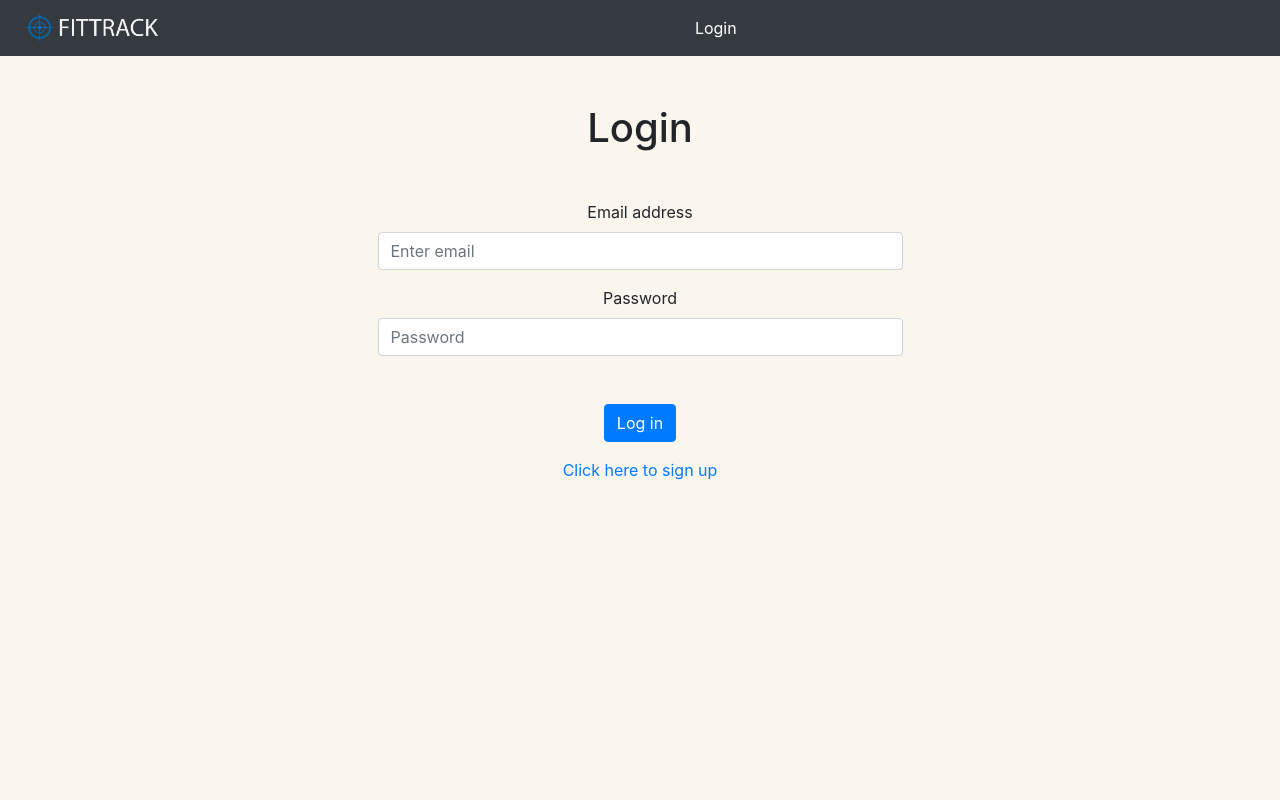
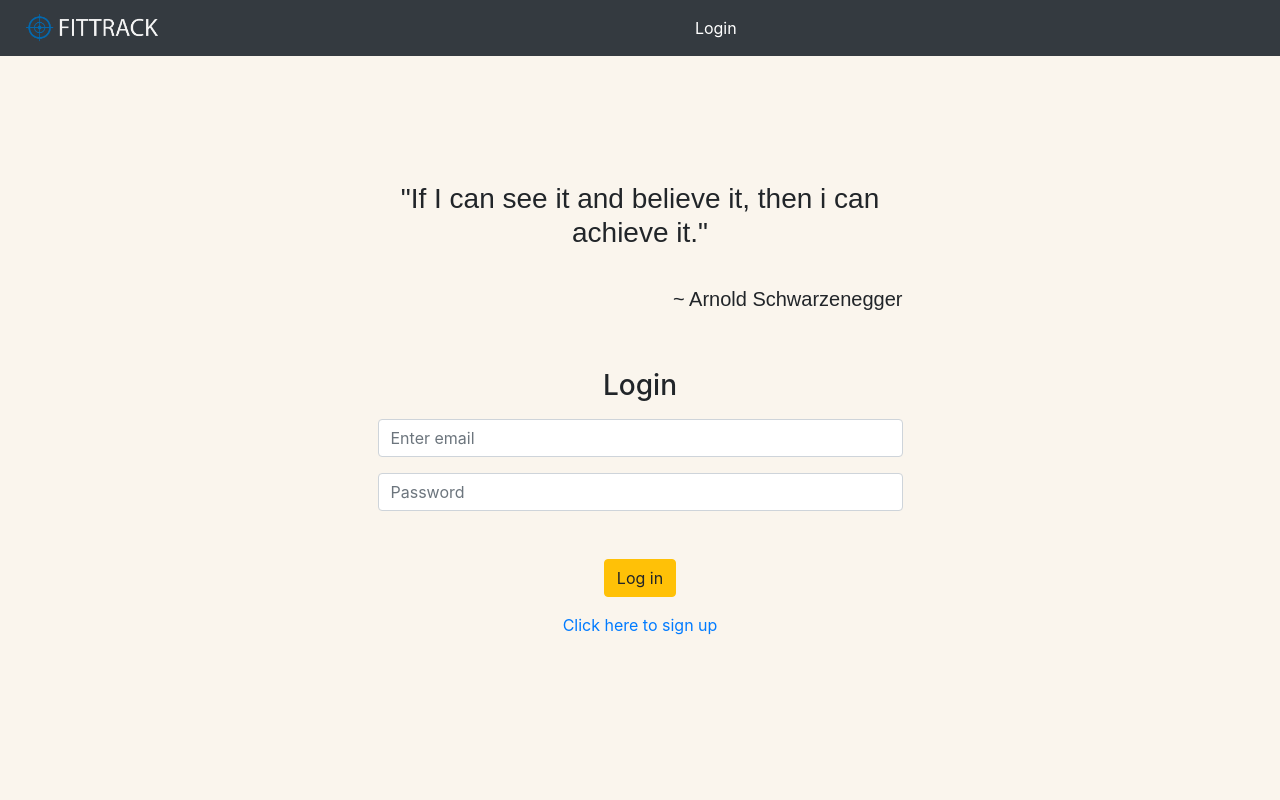
Before and after one commit to Sjouke91/Fittrack_frontend_tc, a React (Create React App) app: page /login in a window 1280 px wide. Shown: the top 800 px of the page. Built offline with nearby package versions, Linux system fonts and the light colour scheme; no server answers.

Commit message:
Styled login and signUp

```diff
--- a/src/App.scss
+++ b/src/App.scss
@@ -1,7 +1,11 @@
 .App {
   text-align: center;
-  height: 200vh;
+  height: 120vh;
   background-color: rgb(250, 245, 237);
+  background-position: center;
+  background-size: cover;
+  background-repeat: no-repeat;
+  background-attachment: fixed;
 }
 
 .App-logo {
--- a/src/components/SearchExercise/SearchExercise.scss
+++ b/src/components/SearchExercise/SearchExercise.scss
@@ -1,7 +1,10 @@
 .SearchComponent {
-  border-top: 1px solid black;
-  margin: 10px 24px;
+  border: 1px solid rgb(189, 189, 189);
+  border-radius: 5px;
+  margin: 10px 100px;
   padding-top: 15px;
+  background-color: rgba(255, 255, 255, 0.815);
+
   .header {
     display: flex;
     justify-content: center;
@@ -17,7 +20,6 @@
     display: flex;
     flex-direction: column;
     align-items: center;
-
     margin-top: 20px;
     .formName {
       width: 80vw;
@@ -49,7 +51,7 @@
     justify-content: center;
 
     .exerciseCard {
-      width: 88vw;
+      width: 75vw;
       height: 4vh;
       margin: 2px;
       border: 1px solid rgb(49, 49, 49);
@@ -66,7 +68,7 @@
     }
 
     .exerciseCardSelected {
-      width: 88vw;
+      width: 76vw;
       height: 4vh;
       margin: 2px;
       background-color: rgb(255, 255, 255);
--- a/src/pages/creator/Creator.tsx
+++ b/src/pages/creator/Creator.tsx
@@ -93,7 +93,7 @@ export default function Creator() {
             type="text"
             onChange={(e) => set_workoutName(e.target.value)}
             value={workoutName}
-            placeholder="Enter workoutname"
+            placeholder="Enter workout name"
           />
         </Form.Group>
         <h4 style={{ fontWeight: 300 }}>Search exercises</h4>
--- /dev/null
+++ b/src/pages/login/Login.scss
@@ -0,0 +1,17 @@
+#inputField {
+  padding-top: 30px;
+}
+
+.quote {
+  display: flex;
+  flex-direction: column;
+  font-family: Arial, Helvetica, sans-serif;
+
+  margin-bottom: 50px;
+
+  .quoteName {
+    margin-top: -10px;
+
+    align-self: flex-end;
+  }
+}
--- a/src/pages/login/Login.tsx
+++ b/src/pages/login/Login.tsx
@@ -1,3 +1,4 @@
+import "./Login.scss";
 import React, { useState, useEffect, MouseEvent } from "react";
 import Form from "react-bootstrap/Form";
 import Container from "react-bootstrap/Container";
@@ -32,10 +33,22 @@ export default function SignUp() {
 
   return (
     <Container>
-      <Form as={Col} md={{ span: 6, offset: 3 }} className="mt-5">
-        <h1 className="mt-5 mb-5">Login</h1>
-        <Form.Group controlId="formBasicEmail">
-          <Form.Label>Email address</Form.Label>
+      <Form
+        id="inputField"
+        as={Col}
+        md={{ span: 6, offset: 3 }}
+        className="mt-5"
+      >
+        <div className="quote">
+          <h3 className="mt-5 mb-5">
+            "If I can see it and believe it, then i can achieve it."
+          </h3>
+          <h5 className="quoteName">~ Arnold Schwarzenegger</h5>
+        </div>
+        <Form.Group className="emailInput" controlId="formBasicEmail">
+          <Form.Label>
+            <h3>Login</h3>
+          </Form.Label>
           <Form.Control
             value={email}
             onChange={(event) => setEmail(event.target.value)}
@@ -45,8 +58,8 @@ export default function SignUp() {
           />
         </Form.Group>
 
-        <Form.Group controlId="formBasicPassword">
-          <Form.Label>Password</Form.Label>
+        <Form.Group className="passwordInput" controlId="formBasicPassword">
+          {/* <Form.Label>Password</Form.Label> */}
           <Form.Control
             value={password}
             onChange={(event) => setPassword(event.target.value)}
@@ -56,7 +69,7 @@ export default function SignUp() {
           />
         </Form.Group>
         <Form.Group className="mt-5">
-          <Button variant="primary" type="submit" onClick={submitForm}>
+          <Button variant="warning" type="submit" onClick={submitForm}>
             Log in
           </Button>
         </Form.Group>
--- a/src/pages/signUp/SignUp.tsx
+++ b/src/pages/signUp/SignUp.tsx
@@ -12,6 +12,9 @@ export default function SignUp() {
   const [name, setName] = useState("");
   const [email, setEmail] = useState("");
   const [password, setPassword] = useState("");
+  const [height, set_height] = useState("");
+  const [weight, set_weight] = useState("");
+  const [gender, set_gender] = useState("");
   const dispatch = useDispatch();
   const token = useSelector(selectToken);
   const history = useHistory();
@@ -25,7 +28,7 @@ export default function SignUp() {
   function submitForm(event: MouseEvent) {
     event.preventDefault();
 
-    dispatch(signUp(name, email, password));
+    dispatch(signUp(name, email, password, height, weight, gender));
 
     setEmail("");
     setPassword("");
@@ -37,7 +40,7 @@ export default function SignUp() {
       <Form as={Col} md={{ span: 6, offset: 3 }} className="mt-5">
         <h1 className="mt-5 mb-5">Signup</h1>
         <Form.Group controlId="formBasicName">
-          <Form.Label>Name</Form.Label>
+          <Form.Label>Name:</Form.Label>
           <Form.Control
             value={name}
             onChange={(event) => setName(event.target.value)}
@@ -47,7 +50,7 @@ export default function SignUp() {
           />
         </Form.Group>
         <Form.Group controlId="formBasicEmail">
-          <Form.Label>Email address</Form.Label>
+          <Form.Label>E-mail:</Form.Label>
           <Form.Control
             value={email}
             onChange={(event) => setEmail(event.target.value)}
@@ -55,13 +58,10 @@ export default function SignUp() {
             placeholder="Enter email"
             required
           />
-          <Form.Text className="text-muted">
-            We'll never share your email with anyone else.
-          </Form.Text>
         </Form.Group>
 
         <Form.Group controlId="formBasicPassword">
-          <Form.Label>Password</Form.Label>
+          <Form.Label>Password:</Form.Label>
           <Form.Control
             value={password}
             onChange={(event) => setPassword(event.target.value)}
@@ -70,11 +70,49 @@ export default function SignUp() {
             required
           />
         </Form.Group>
+        <Form.Group style={{ display: "flex" }} controlId="formBasicDimensions">
+          <div style={{ width: "50%" }}>
+            <Form.Label>Height (in cm):</Form.Label>
+            <Form.Control
+              value={height}
+              onChange={(event) => set_height(event.target.value)}
+              type="text"
+              placeholder="Height"
+              required
+            />
+          </div>
+          <div style={{ width: "50%" }}>
+            <Form.Label>Weight (in kg):</Form.Label>
+            <Form.Control
+              value={weight}
+              onChange={(event) => set_weight(event.target.value)}
+              type="text"
+              placeholder="Weight"
+              required
+            />
+          </div>
+        </Form.Group>
+        <Form.Group controlId="formBasicEmail">
+          <Form.Label>Gender:</Form.Label>
+          <Form.Control
+            onChange={(event) => set_gender(event.target.value)}
+            as="select"
+          >
+            <option>Male</option>
+            <option>Female</option>
+            <option>Other</option>
+          </Form.Control>
+        </Form.Group>
+        <Form.Text className="text-muted">
+          Any information collected from our users will not be sold, shared, or
+          rented to others.
+        </Form.Text>
         <Form.Group className="mt-5">
           <Button variant="primary" type="submit" onClick={submitForm}>
             Sign up
           </Button>
         </Form.Group>
+
         <Link to="/login">Click here to log in</Link>
       </Form>
     </Container>
--- a/src/pages/workout/Workout.scss
+++ b/src/pages/workout/Workout.scss
@@ -1,6 +1,14 @@
 .exercisePage {
-  margin-bottom: 20px;
+  // margin-bottom: 20px;
 
+  .editWorkout {
+    position: absolute;
+    width: 100vw;
+    height: 100vh;
+    // right: 50%;
+    top: 35%;
+    // width: 40px;
+  }
   .loading_spinner {
     // height: 100vh;
     background-color: rgb(250, 245, 237);
@@ -11,7 +19,6 @@
 
   .pullUpList {
     position: fixed;
-
     right: 10px;
     bottom: 60px;
     width: 40px;
--- a/src/pages/workout/Workout.tsx
+++ b/src/pages/workout/Workout.tsx
@@ -106,7 +106,6 @@ export default function Workout() {
             })
           )}
         </div>
-
         <div className="buttonParent">
           <Button
             variant="outline-warning"
```
Also changed, not shown: src/store/user/actions.ts (+7 -1 lines).
